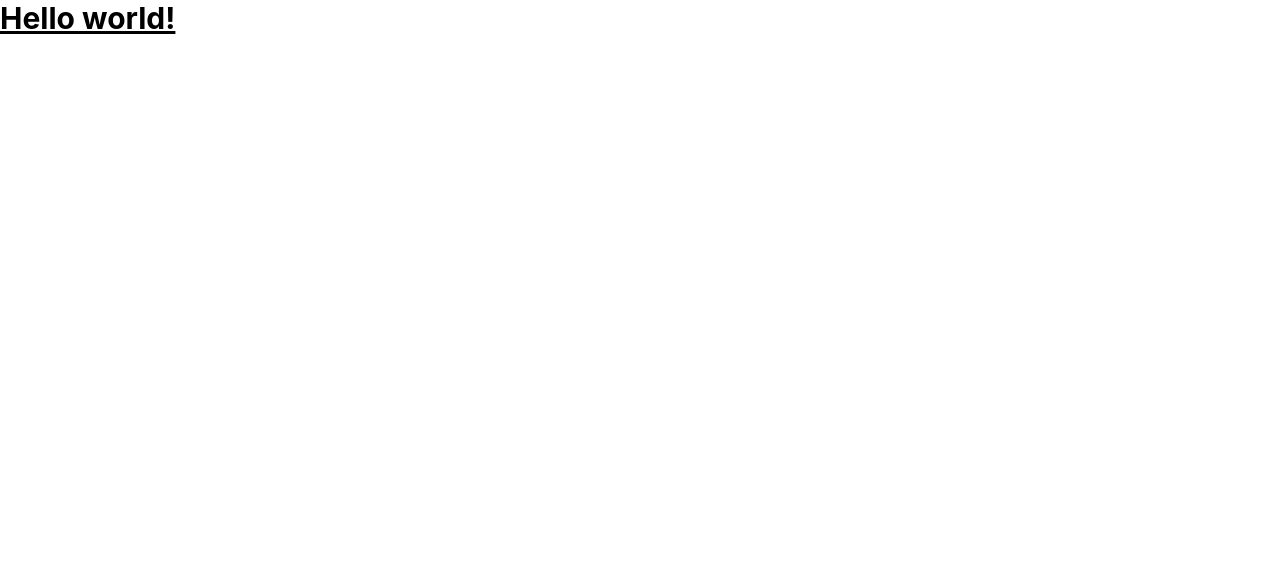
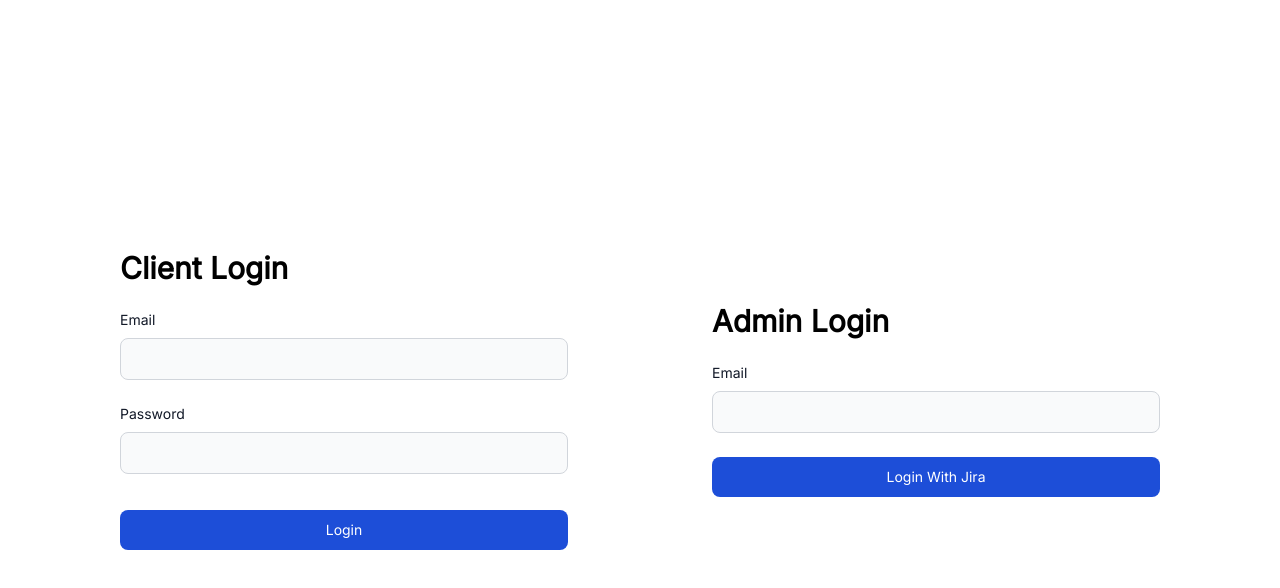
Before and after one commit to stevenAmalitech/issue-tracker, a React (Vite) app in the folder client/: page / in a window 1280 px wide. Shown: the top 588 px of the page. Built offline with nearby package versions, Linux system fonts and the light colour scheme.

Commit message:
login with jira

```diff
--- a/client/index.html
+++ b/client/index.html
@@ -4,7 +4,13 @@
     <meta charset="UTF-8" />
     <link rel="icon" type="image/svg+xml" href="/src/favicon.svg" />
     <meta name="viewport" content="width=device-width, initial-scale=1.0" />
-    <title>Vite App</title>
+    <link rel="preconnect" href="https://fonts.googleapis.com" />
+    <link rel="preconnect" href="https://fonts.gstatic.com" crossorigin />
+    <link
+      href="https://fonts.googleapis.com/css2?family=Inter&display=swap"
+      rel="stylesheet"
+    />
+    <title>Issue Tracker</title>
   </head>
   <body>
     <div id="root"></div>
--- a/client/package.json
+++ b/client/package.json
@@ -9,7 +9,8 @@
   },
   "dependencies": {
     "react": "^17.0.2",
-    "react-dom": "^17.0.2"
+    "react-dom": "^17.0.2",
+    "react-router-dom": "^6.2.2"
   },
   "devDependencies": {
     "@vitejs/plugin-react": "^1.0.7",
--- /dev/null
+++ b/client/src/components/Button.jsx
@@ -0,0 +1,12 @@
+export default function Button(props) {
+  const { text, onClick } = props;
+
+  const buttonClasses =
+    "text-white bg-blue-700 hover:bg-blue-800 font-medium rounded-lg text-sm w-full px-9 py-2.5 text-center capitalize"
+
+  return (
+    <button className={buttonClasses} onClick={onClick}>
+      {text}
+    </button>
+  );
+}
--- /dev/null
+++ b/client/src/components/Inputs/InputField.jsx
@@ -0,0 +1,26 @@
+export default function InputField(props) {
+  const { type = "text", name, label, onChange, value } = props;
+
+  const inputClasses =
+    "bg-gray-50 border border-gray-300 text-gray-900 text-sm rounded-lg focus:ring-blue-500 focus:border-blue-500 block w-full p-2.5";
+
+  const labelClasses = "block mb-2 text-sm font-medium text-gray-900 ";
+
+  // TODO: VALIDATION
+
+  return (
+    <div className="mb-4 relative">
+      <label htmlFor={name} className={labelClasses}>
+        {label}
+      </label>
+      <input
+        className={inputClasses}
+        type={type}
+        id={name}
+        name={name}
+        onChange={onChange}
+        value={value}
+      />
+    </div>
+  );
+}
--- a/client/src/index.css
+++ b/client/src/index.css
@@ -4,8 +4,8 @@
 
 body {
   margin: 0;
-  font-family: -apple-system, BlinkMacSystemFont, "Segoe UI", "Roboto", "Oxygen",
-    "Ubuntu", "Cantarell", "Fira Sans", "Droid Sans", "Helvetica Neue",
+  font-family: "Inter", -apple-system, BlinkMacSystemFont, "Segoe UI", "Roboto",
+    "Oxygen", "Ubuntu", "Cantarell", "Fira Sans", "Droid Sans", "Helvetica Neue",
     sans-serif;
   -webkit-font-smoothing: antialiased;
   -moz-osx-font-smoothing: grayscale;
--- a/client/src/main.jsx
+++ b/client/src/main.jsx
@@ -1,11 +1,16 @@
-import React from 'react'
-import ReactDOM from 'react-dom'
-import './index.css'
-import App from './App'
+import React from "react";
+import ReactDOM from "react-dom";
+import { BrowserRouter, Routes, Route } from "react-router-dom";
+import "./index.css";
+import LoginPage from "./pages/Login/Login";
 
 ReactDOM.render(
   <React.StrictMode>
-    <App />
+    <BrowserRouter>
+      <Routes>
+        <Route path="/" element={<LoginPage />} />
+      </Routes>
+    </BrowserRouter>
   </React.StrictMode>,
-  document.getElementById('root')
-)
+  document.getElementById("root")
+);
--- /dev/null
+++ b/client/src/pages/Login/Login.jsx
@@ -0,0 +1,75 @@
+import InputField from "../../components/Inputs/InputField";
+import Button from "../../components/Button";
+import { useState } from "react";
+import loginWithJira from "./loginWithJira";
+
+export default function LoginPage(props) {
+  const {} = props;
+  const [client, setClient] = useState({ email: "", password: "" });
+  const [adminEmail, setAdminEmail] = useState("");
+
+  const handleClientInputChange = ({ target }) => {
+    const { name, value } = target;
+    setClient({ ...client, [name]: value });
+  };
+
+  const handleAdminInputChange = ({ target }) => {
+    const { value } = target;
+    setAdminEmail(value);
+  };
+
+  const handleClientLoginButtonClick = (e) => {};
+
+  const handleAdminLoginButtonClick = (e) => {
+    loginWithJira(adminEmail);
+  };
+
+  return (
+    <div className=" min-h-screen flex flex-col p-3 items-center gap-14 lg:flex-row lg:justify-center lg:gap-36">
+      <section className="max-w-md w-full flex-1">
+        <h2 className="mb-6 text-3xl font-bold">Client Login</h2>
+        <div className="mb-6">
+          <InputField
+            label="Email"
+            name="email"
+            type="email"
+            value={client.email}
+            onChange={(e) => handleClientInputChange(e)}
+          />
+        </div>
+        <div className="mb-9">
+          <InputField
+            label="Password"
+            type="password"
+            name="password"
+            value={client.password}
+            onChange={(e) => handleClientInputChange(e)}
+          />
+        </div>
+        <div>
+          <Button
+            text="Login"
+            onClick={(e) => handleClientLoginButtonClick(e)}
+          ></Button>
+        </div>
+      </section>
+
+      <section className="max-w-md w-full flex-1">
+        <h2 className="mb-6 text-3xl font-bold">Admin Login</h2>
+        <div className="mb-6">
+          <InputField
+            label="Email"
+            value={adminEmail}
+            type="email"
+            onChange={(e) => handleAdminInputChange(e)}
+            name="adminEmail"
+          />
+        </div>
+        <Button
+          text="login with jira"
+          onClick={(e) => handleAdminLoginButtonClick(e)}
+        />
+      </section>
+    </div>
+  );
+}
--- /dev/null
+++ b/client/src/pages/Login/loginWithJira.js
@@ -0,0 +1,4 @@
+export default function loginWithJira(email) {
+  const url = "/api/jira-login?email=" + email;
+  window.location.href = url;
+}
--- a/client/vite.config.js
+++ b/client/vite.config.js
@@ -10,7 +10,7 @@ export default defineConfig({
   plugins: [react()],
   server: {
     proxy: {
-      "/api": "http://localhost:3500/api",
+      "/api": "http://localhost:4000",
     },
   },
 });
```
Also changed, not shown: 2 other files (tests, documents, lock files or other folders).
